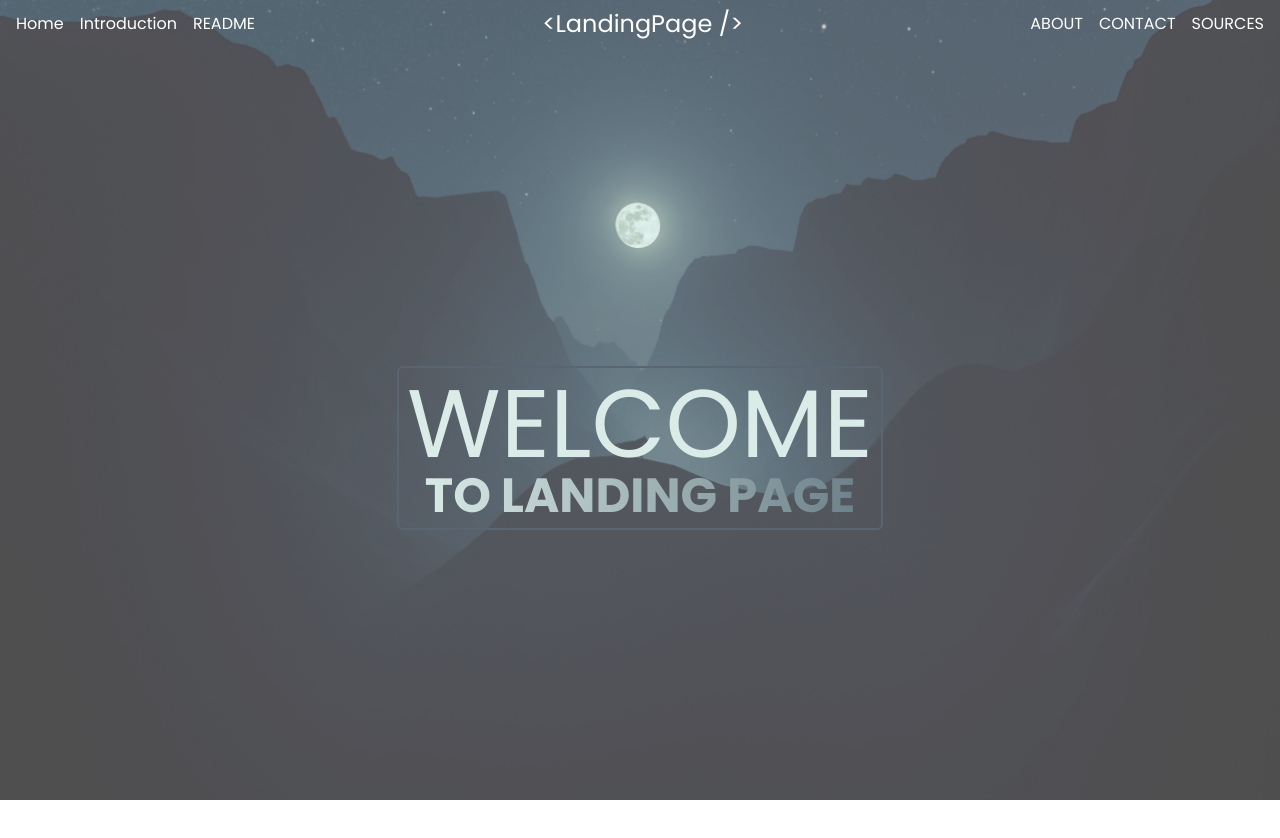
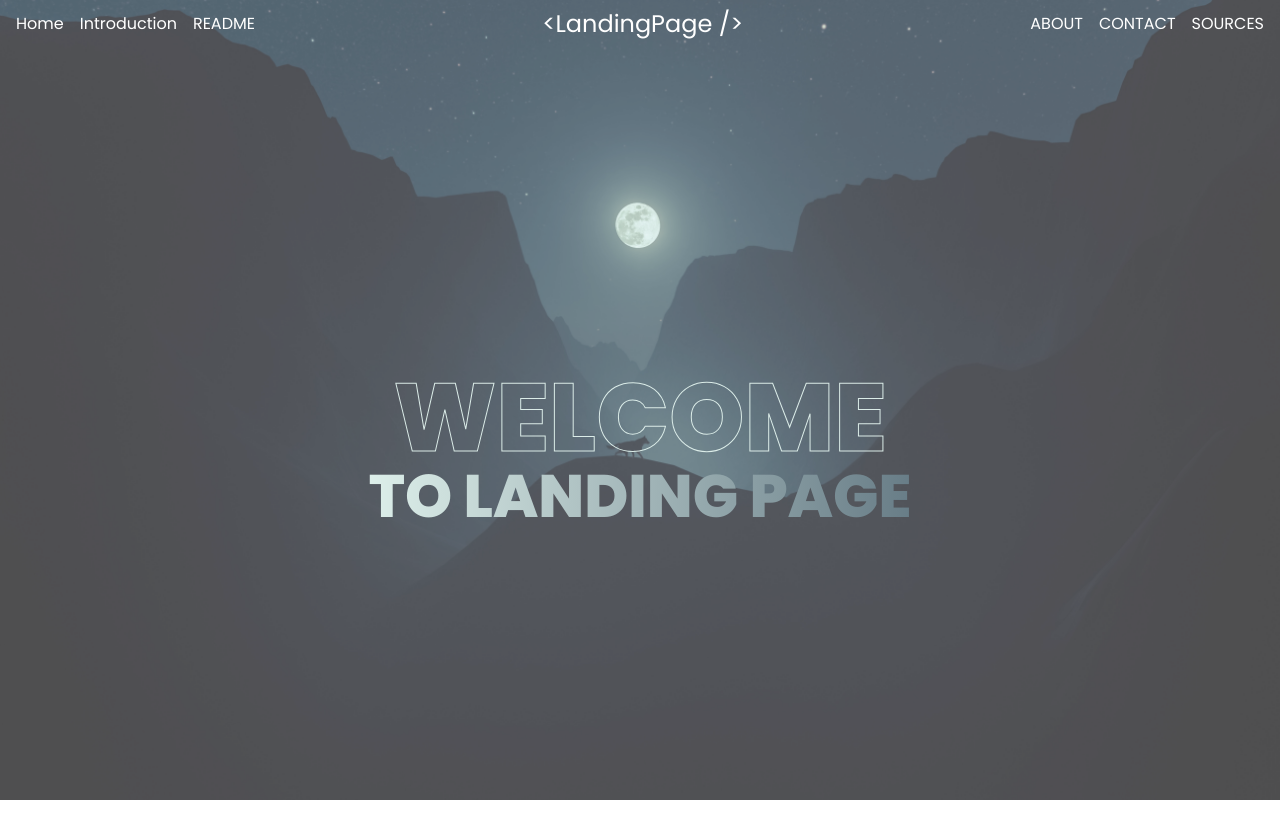
Before and after one commit to Clumsynite/tailwind-landing-page, a React (Vite) app: page /#/ in a window 1280 px wide. Shown: the top 838 px of the page. Built offline with nearby package versions, Linux system fonts and the light colour scheme.

Commit message:
added style to show text stoke

```diff
--- a/src/index.css
+++ b/src/index.css
@@ -18,3 +18,9 @@
   -ms-overflow-style: none; /* IE and Edge */
   scrollbar-width: none; /* Firefox */
 }
+
+.text_border {
+  -webkit-text-stroke: 1px #DBECE8;
+  color: transparent;
+  font-style: normal;
+}
--- a/src/pages/Home/Introduction.jsx
+++ b/src/pages/Home/Introduction.jsx
@@ -1,9 +1,9 @@
 function Introduction() {
   return (
     <div className="h-[100vh] flex flex-col justify-center items-center">
-      <div className="border-[#576672] border-solid border-2 text-center p-2 rounded-md">
-        <div className="text-8xl uppercase text-[#DBECE8]">Welcome</div>
-        <div className="text-5xl uppercase font-bold text-transparent bg-clip-text bg-gradient-to-r from-[#DDEFEA] to-[#687D87]">
+      <div className="border-[transparent] border-solid border-2 hover:border-[#576672] transition-all text-center p-6 rounded-md">
+        <div className="text-8xl font-extrabold uppercase text-[#DBECE8] text_border">Welcome</div>
+        <div className="text-6xl uppercase font-extrabold text-transparent bg-clip-text bg-gradient-to-r from-[#DDEFEA] to-[#687D87]">
           To Landing Page
         </div>
       </div>
```
